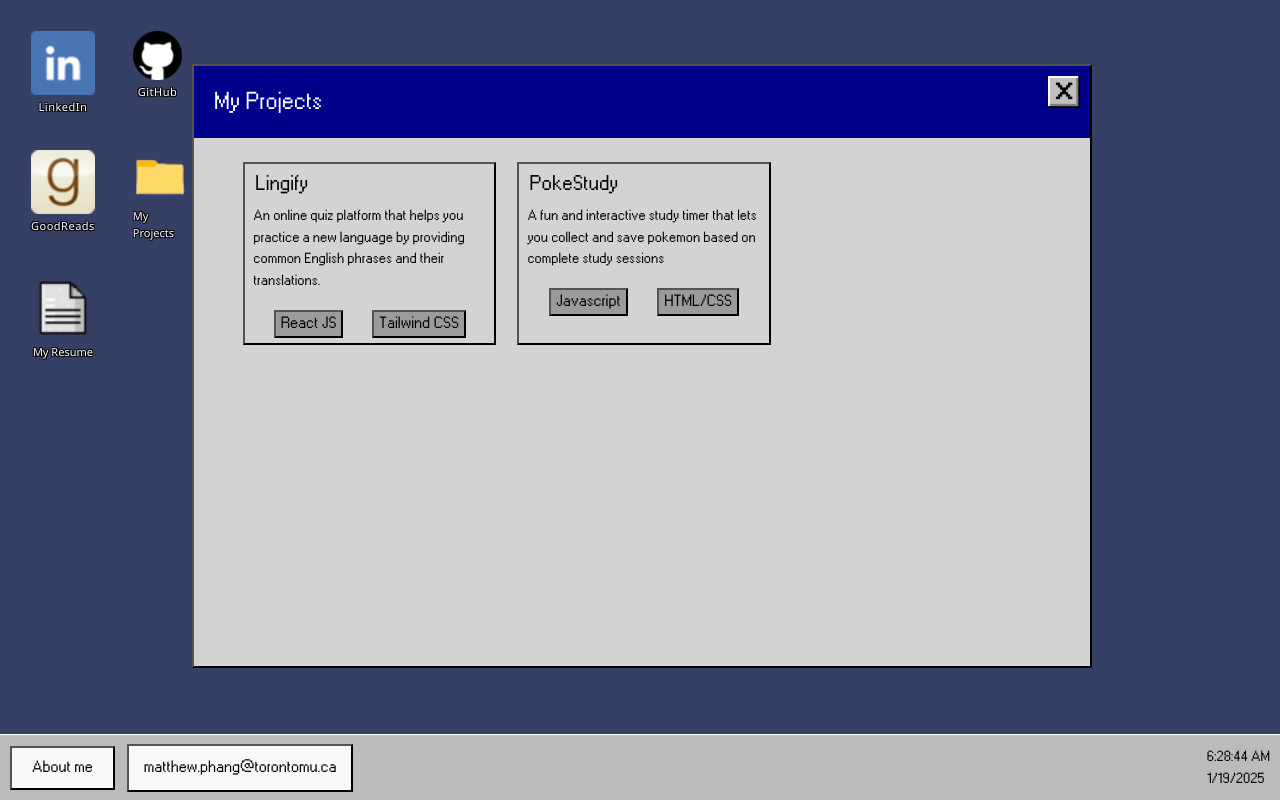
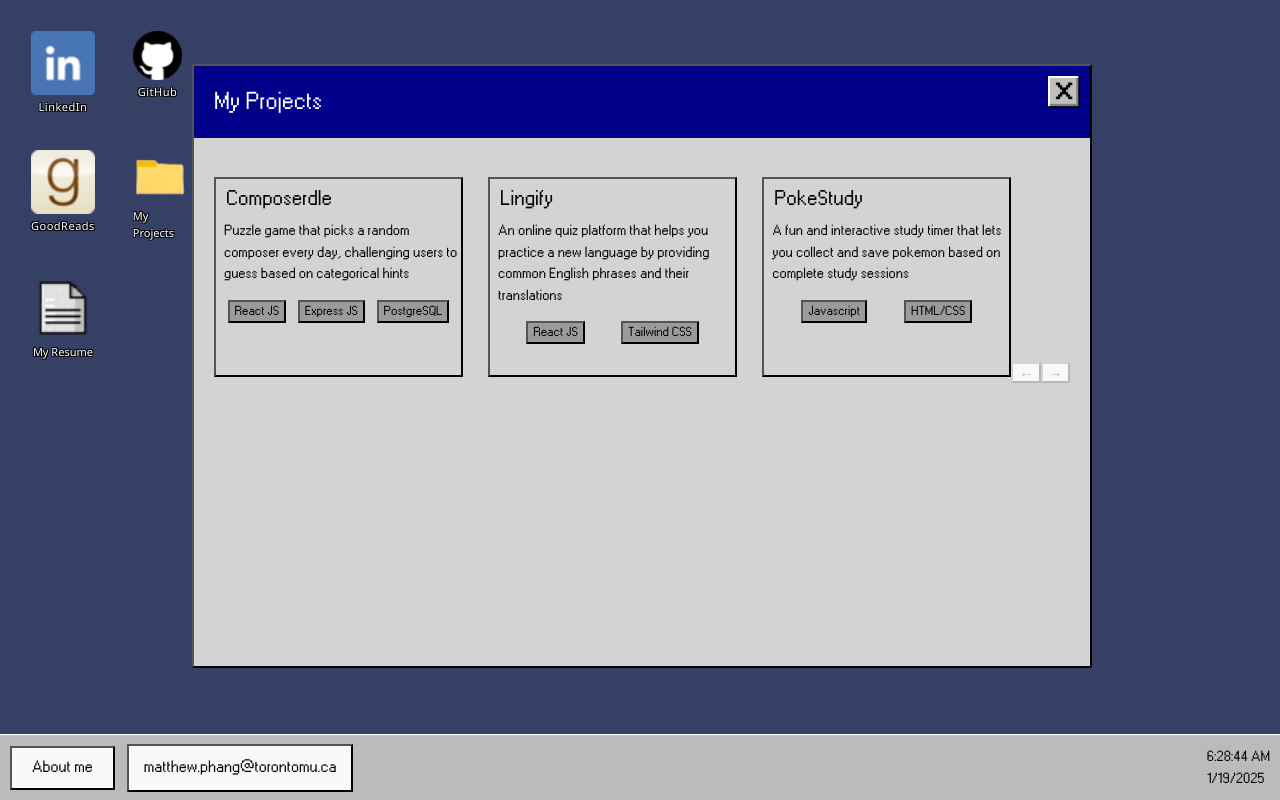
Before and after one commit to mattp532/react-portfolio, a React (Vite) app in the folder react-portfolio/: page / in a window 1280 px wide. Both pictures are taken after a click on the element "My Projects". Built offline with nearby package versions, Linux system fonts and the light colour scheme.

Commit message:
add new project

```diff
--- a/react-portfolio/src/App.css
+++ b/react-portfolio/src/App.css
@@ -63,6 +63,14 @@ body{
   justify-content: center;
 
 }
+.ProjectGrid {
+  display: grid;
+  grid-gap: 25px;
+  width: 89%;
+  /* For larger screens (laptop/desktop), 3 columns, 2 rows */
+  grid-template-columns: repeat(3, 1fr); /* 3 columns */
+  grid-template-rows: repeat(2, 1fr); /* 2 rows */
+}
 @media (max-width: 999px) {
 
   .aboutMeScreen{
@@ -81,17 +89,28 @@ body{
   .email{
     display: none;
   }
-  .ProjectGrid{
-    grid-template-columns: repeat(1,1fr);
-    grid-template-rows:repeat(2,1fr);
-  }
+  .ProjectGrid {
+    grid-template-columns: 1fr; /* 1 column */
+    grid-template-rows: repeat(2, 1fr); /* 2 rows */
+    width: 93%; /* Ensure it takes full width */
+    margin-top: 24%;
+
 }
 
+}
+.navigation-arrows{
+  margin-top: 10px;
+}
 /* For medium and larger screens */
 @media (min-width: 1000px) {
-  .ProjectGrid{
-    grid-template-columns: repeat(3,1fr);
-    grid-template-rows:repeat(2,1fr);
+  .ProjectGrid {
+    grid-template-columns: repeat(3,1fr); /* 1 column */
+    grid-template-rows: repeat(2, 1fr); /* 2 rows */
+    margin-top: 8%;
+    height: 75%;
+}
+  .projectLink{
+    max-width: 100%;
   }
   .projects {
     background-color: lightgreen;
--- a/react-portfolio/src/components/Folder.jsx
+++ b/react-portfolio/src/components/Folder.jsx
@@ -1,58 +1,134 @@
-import React, {useState} from 'react';
+import React, { useState, useEffect } from 'react';
 import folder from '../assets/folder.png';
-import NewScreen from './NewScreen'
+import NewScreen from './NewScreen';
 import Project from './Project';
-const iconMap={
-    "my projects": folder
+
+const iconMap = {
+    'my projects': folder
+};
+
+export default function Icon({ alt, title, link }) {
+    const [isBoxVisible, setIsBoxVisible] = useState(false);
+    const [currentScreen, setCurrentScreen] = useState(0); // Track current screen
+    const [projectsPerPage, setProjectsPerPage] = useState(2); // Default to 2 for mobile
+
+    const projects = [
+        {
+            link: "https://github.com/mattp532/Composerdle",
+            title: "Composerdle",
+            languages: ["React JS", "Express JS", "PostgreSQL"],
+            description: "Puzzle game that picks a random composer every day, challenging users to guess based on categorical hints"
+        },
+        {
+            link: "https://github.com/mattp532/Lingify",
+            title: "Lingify",
+            languages: ["React JS", "Tailwind CSS"],
+            description: "An online quiz platform that helps you practice a new language by providing common English phrases and their translations"
+        },
+        {
+            link: "https://github.com/mattp532/PokeStudy",
+            title: "PokeStudy",
+            languages: ["Javascript", "HTML/CSS"],
+            description: "A fun and interactive study timer that lets you collect and save pokemon based on complete study sessions"
         }
 
-export default function Icon({alt,title,link}){
-    const [isBoxVisible,setIsBoxVisible] = useState(false);
-    function handleClick(){
+    ];
+
+    // Detect screen size and adjust projectsPerPage accordingly
+    const updateProjectsPerPage = () => {
+        if (window.innerWidth <= 768) {
+            setProjectsPerPage(2); // Mobile: 2 projects per page
+        } else {
+            setProjectsPerPage(6); // Laptop/Desktop: 6 projects per page
+        }
+    };
+
+    // Update projectsPerPage when window resizes
+    useEffect(() => {
+        updateProjectsPerPage(); // Initialize
+        window.addEventListener('resize', updateProjectsPerPage); // Listen to resize
+        return () => window.removeEventListener('resize', updateProjectsPerPage); // Clean up on unmount
+    }, []);
+
+    function handleClick() {
         setIsBoxVisible(!isBoxVisible);
+    }
 
+    const goToNextScreen = () => {
+        if (currentScreen < Math.ceil(projects.length / projectsPerPage) - 1) {
+            setCurrentScreen(currentScreen + 1);
         }
-    return(
+    };
+
+    const goToPrevScreen = () => {
+        if (currentScreen > 0) {
+            setCurrentScreen(currentScreen - 1);
+        }
+    };
+
+    const currentProjects = projects.slice(
+        currentScreen * projectsPerPage,
+        (currentScreen + 1) * projectsPerPage
+    );
+
+    return (
         <>
-
-    <div style={{width:"70%"}}className = "iconBox" onClick={handleClick}>
+            <div style={{ width: "70%" }} className="iconBox" onClick={handleClick}>
                 <img src={iconMap[title.toLowerCase()]} alt={alt} />
-    <p style={{
-        width:"100%",
+                <p
+                    style={{
+                        width: "100%",
                         display: "flex",
                         justifyContent: "center",
                         fontFamily: "'Segoe UI', Tahoma, Geneva, Verdana, sans-serif",
                         fontSize: '11px',
-
                         color: '#fff',
-    marginTop:"4px",
-    fontWeight:"300",
+                        marginTop: "4px",
+                        fontWeight: "300",
                         textShadow: '0.9px 0.9px 0px black, -0.9px -0.9px 0px black, 0.9px -0.9px 0px black, -0.9px 0.9px 0px black',
                     }}
-    >{title}</p>
-    </div>
-    {isBoxVisible &&(
-        <NewScreen topBarText = "My Projects" exitClick={handleClick}>
-            <div style={{
-                    height:"68%",
-                    display: "grid",
-                    gridGap: "25px", /* Space between squares */
-                    width:"89%"
-
-
-
-            }}className = "ProjectGrid" >
-                <Project link="https://github.com/mattp532/Lingify" title="Lingify" languages = {["React JS", "Tailwind CSS"]} description="An online quiz platform that helps you practice a new language by providing common English phrases and their translations."/>
-                <Project link = "https://github.com/mattp532/PokeStudy" title="PokeStudy" languages={["Javascript", "HTML/CSS"]} description ="A fun and interactive study timer that lets you collect and save pokemon based on complete study sessions"/>
-
+                >
+                    {title}
+                </p>
             </div>
 
+            {isBoxVisible && (
+                <NewScreen styles={{
+                    flexDirection: "columns"
+                }}
+                topBarText="My Projects" exitClick={handleClick}>
+                    <div
+                        style={{
+
+                            display: "grid",
+                            gridGap: "25px",
+                        }}
+                        className="ProjectGrid"
+                    >
+                        {currentProjects.map((project, index) => (
+                            <Project
+                                key={index}
+                                link={project.link}
+                                title={project.title}
+                                languages={project.languages}
+                                description={project.description}
+                            />
+                        ))}
+                    </div>
+
+                    <div className="navigation-arrows">
+                        <button onClick={goToPrevScreen} disabled={currentScreen === 0}>
+                            ←
+                        </button>
+                        <button
+                            onClick={goToNextScreen}
+                            disabled={currentScreen === Math.ceil(projects.length / projectsPerPage) - 1}
+                        >
+                            →
+                        </button>
+                    </div>
                 </NewScreen>
-
-
             )}
-
         </>
-
     );
 }
--- a/react-portfolio/src/components/Lang.jsx
+++ b/react-portfolio/src/components/Lang.jsx
@@ -4,6 +4,7 @@ export default function({Language}){
         style={{
             width:"auto",
             height:"20%",
+            fontSize:"0.8rem",
             borderWidth: "2px",
             borderStyle: "outset",
             borderColor: "buttonborder",
--- a/react-portfolio/src/components/NewScreen.jsx
+++ b/react-portfolio/src/components/NewScreen.jsx
@@ -6,6 +6,7 @@ export default function NewScreen({exitClick, topBarText,children}){
                         justifyContent:"center",
                         alignItems:"center",
                         backgroundColor:"lightgrey",
+                        flexDirection:"columns",
                         position:"fixed",
                         height:"75%",
                         width:"70%",
--- a/react-portfolio/src/components/Project.jsx
+++ b/react-portfolio/src/components/Project.jsx
@@ -2,7 +2,8 @@ import Lang from "./Lang";
 
 export default function Project({title, description, languages, link}){
     return(
-        <a href={link} target="_blank" style={{height:"100%"}}>        <div className ="projects"style={{
+        <a className ="projectLink" href={link} target="_blank" style={{height:"100%"
+        }}>        <div className ="projects"style={{
             color:"black",
             backgroundColor:"lightgrey",
             fontFamily:"Windows95Font",
@@ -11,7 +12,6 @@ export default function Project({title, description, languages, link}){
             borderStyle: "outset",
             borderColor: "buttonborder",
             height:"90%",
-            width:"100%"
 
 
         }}>
```
Lines whose indentation alone changed are shown as unchanged.
